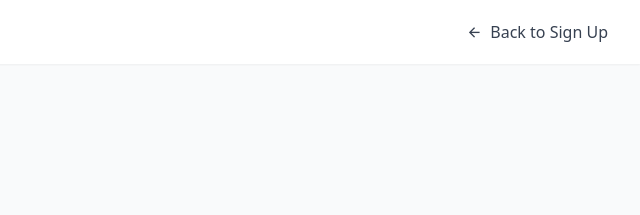
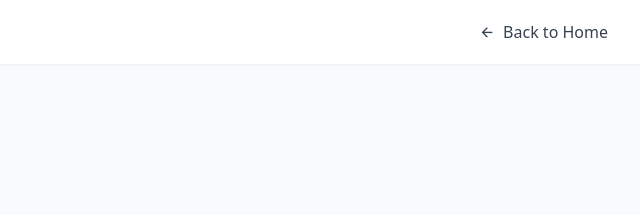
Before and after one commit to abeyyaarkajal/travaio, a plain HTML site: page Travaio-Login-Page.html in a window 1280 px wide. Shown: the top 215 px of the page, 640-1280 px from the left. Drawn offline with nearby package versions, Linux system fonts and the light colour scheme.

Commit message:
Update Travaio-Login-Page.html

```diff
--- a/Travaio-Login-Page.html
+++ b/Travaio-Login-Page.html
@@ -149,9 +149,9 @@ justify-content: center;
 </div>
 </div>
 <div class="flex items-center space-x-4">
-<a href="Travaio-Register-Page.html" class="text-gray-700 hover:text-primary transition-colors whitespace-nowrap !rounded-button flex items-center space-x-2">
+<a href="index.html" class="text-gray-700 hover:text-primary transition-colors whitespace-nowrap !rounded-button flex items-center space-x-2">
 <i class="ri-arrow-left-line w-4 h-4 flex items-center justify-center"></i>
-<span>Back to Sign Up</span>
+<span>Back to Home</span>
 </a>
 </div>
 </div>
```
